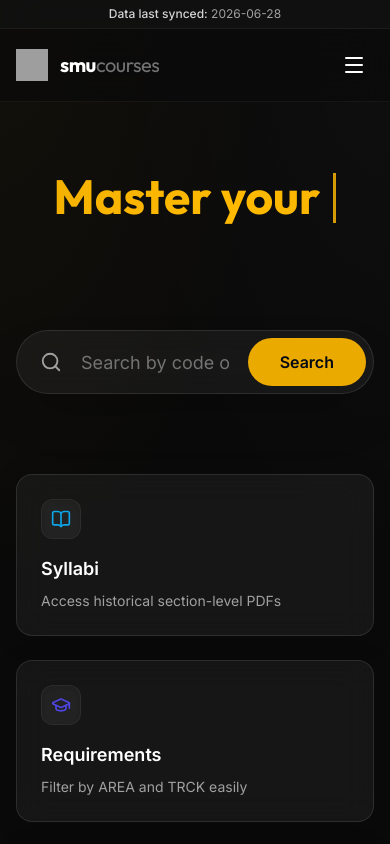
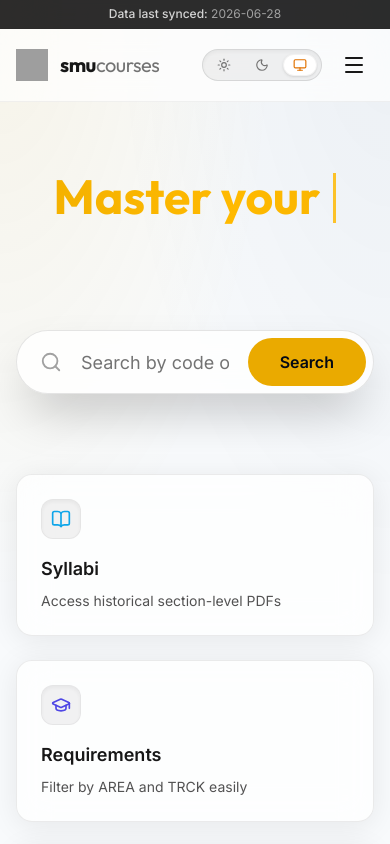
Before and after one commit to hongyime/smucourses, a Next.js app in the folder web/: page / in a window 390 px wide. Shown: the top 844 px of the page. Built offline with nearby package versions, Linux system fonts and the light colour scheme; grey boxes are pictures that could not be loaded.

Commit message:
feat: implement light, dark, and auto theme toggle with responsive UI and Tailwind v4 fix

```diff
--- a/web/src/app/courses/[id]/page.tsx
+++ b/web/src/app/courses/[id]/page.tsx
@@ -43,11 +43,11 @@ export default async function CourseDetailPage({ params }: { params: Promise<{ i
           <div className="absolute top-0 right-0 w-64 h-64 bg-indigo-500/10 rounded-full blur-3xl -translate-y-1/2 translate-x-1/4 pointer-events-none"></div>
 
           <div className="flex items-center gap-3 mb-4">
-            <span className="px-3 py-1 bg-indigo-500/20 text-indigo-300 font-semibold rounded border border-indigo-500/30">
+            <span className="px-3 py-1 bg-indigo-500/10 dark:bg-indigo-500/20 text-indigo-700 dark:text-indigo-300 font-semibold rounded border border-indigo-500/30">
               {course.code}
             </span>
             {course.credits?.units && (
-              <span className="px-3 py-1 bg-white/5 text-neutral-300 font-medium rounded border border-white/10">
+              <span className="px-3 py-1 bg-black/5 dark:bg-white/5 text-neutral-700 dark:text-neutral-300 font-medium rounded border border-black/10 dark:border-white/10">
                 {course.credits.units} CU
               </span>
             )}
--- a/web/src/app/globals.css
+++ b/web/src/app/globals.css
@@ -1,4 +1,6 @@
 @import "tailwindcss";
+
+@custom-variant dark (&:where(.dark, .dark *));
 
 @theme {
   --color-brand-primary: #EAAA00;
@@ -8,6 +10,15 @@
 }
 
 :root {
+  --color-bg-base: #f8fafc;
+  --color-bg-surface: #ffffff;
+  --color-text-main: #0f172a;
+  --color-text-muted: #475569;
+  --glass-bg: rgba(255, 255, 255, 0.75);
+  --glass-border: rgba(0, 0, 0, 0.08);
+}
+
+.dark {
   --color-bg-base: #0a0a0a;
   --color-bg-surface: #141414;
   --color-text-main: #f8fafc;
@@ -21,14 +32,21 @@
     background-color: var(--color-bg-base);
     color: var(--color-text-main);
     background-image:
-      radial-gradient(at 0% 0%, rgba(234, 170, 0, 0.04) 0px, transparent 50%),
-      radial-gradient(at 100% 0%, rgba(255, 255, 255, 0.02) 0px, transparent 50%);
+      radial-gradient(at 0% 0%, rgba(234, 170, 0, 0.08) 0px, transparent 50%),
+      radial-gradient(at 100% 0%, rgba(0, 45, 98, 0.05) 0px, transparent 50%);
     background-attachment: fixed;
     min-height: 100vh;
+    transition: background-color 0.3s ease, color 0.3s ease;
 
     scrollbar-width: none;
     -ms-overflow-style: none;
     overflow-x: hidden;
+  }
+
+  .dark body {
+    background-image:
+      radial-gradient(at 0% 0%, rgba(234, 170, 0, 0.04) 0px, transparent 50%),
+      radial-gradient(at 100% 0%, rgba(255, 255, 255, 0.02) 0px, transparent 50%);
   }
 
   body::-webkit-scrollbar {
@@ -42,7 +60,7 @@
     backdrop-filter: blur(16px);
     border: 1px solid var(--glass-border);
     border-radius: 1rem;
-    box-shadow: 0 4px 30px rgba(0, 0, 0, 0.1);
+    box-shadow: 0 4px 30px rgba(0, 0, 0, 0.08);
   }
 }
 
--- a/web/src/app/layout.tsx
+++ b/web/src/app/layout.tsx
@@ -22,9 +22,9 @@ export default function RootLayout({
   children: React.ReactNode;
 }>) {
   return (
-    <html lang="en" suppressHydrationWarning className={`${inter.variable} ${outfit.variable} dark`}>
-      <body className="antialiased selection:bg-[var(--color-brand-primary)] selection:text-white font-sans bg-[#0a0a0a] text-[#f8fafc]">
-        <ThemeProvider attribute="class" defaultTheme="dark" enableSystem={false} forcedTheme="dark">
+    <html lang="en" suppressHydrationWarning className={`${inter.variable} ${outfit.variable}`}>
+      <body className="antialiased selection:bg-[var(--color-brand-primary)] selection:text-white font-sans bg-[var(--color-bg-base)] text-[var(--color-text-main)] transition-colors duration-300">
+        <ThemeProvider attribute="class" defaultTheme="system" enableSystem={true}>
           <Navbar />
           <main>
             {children}
--- a/web/src/app/page.tsx
+++ b/web/src/app/page.tsx
@@ -84,7 +84,7 @@ export default function Home() {
             </div>
             <input
               type="text"
-              className="w-full bg-white/5 border border-white/10 text-white rounded-full h-16 pl-16 pr-36 text-lg focus:outline-none focus:ring-2 focus:ring-[var(--color-brand-primary)]/50 transition-all placeholder:text-neutral-500 backdrop-blur-md shadow-2xl"
+              className="w-full bg-white/80 dark:bg-white/5 border border-black/10 dark:border-white/10 text-neutral-900 dark:text-white rounded-full h-16 pl-16 pr-36 text-lg focus:outline-none focus:ring-2 focus:ring-[var(--color-brand-primary)]/50 transition-all placeholder:text-neutral-500 backdrop-blur-md shadow-2xl"
               placeholder="Search by code or area (e.g., ACCT101)"
               value={searchQuery}
               onChange={(e) => setSearchQuery(e.target.value)}
@@ -101,12 +101,12 @@ export default function Home() {
               { icon: Award, title: "Weightages", desc: "Know exactly what you're bidding for", color: "#f59e0b" },
               { icon: Clock, title: "Historical Data", desc: "See when courses are usually offered", color: "#10b981" }
             ].map((feature, i) => (
-              <motion.div key={i} variants={itemVariants} className="glass-panel p-6 hover:border-white/20 transition-colors">
-                <div className="w-10 h-10 rounded-xl bg-white/5 flex items-center justify-center mb-4 border border-white/5 shadow-inner" style={{ color: feature.color }}>
+              <motion.div key={i} variants={itemVariants} className="glass-panel p-6 hover:border-black/20 dark:hover:border-white/20 transition-colors">
+                <div className="w-10 h-10 rounded-xl bg-black/5 dark:bg-white/5 flex items-center justify-center mb-4 border border-black/5 dark:border-white/5 shadow-inner" style={{ color: feature.color }}>
                   <feature.icon size={20} />
                 </div>
-                <h3 className="text-lg font-semibold mb-2 text-white">{feature.title}</h3>
-                <p className="text-sm text-neutral-400">{feature.desc}</p>
+                <h3 className="text-lg font-semibold mb-2 text-neutral-900 dark:text-white">{feature.title}</h3>
+                <p className="text-sm text-neutral-600 dark:text-neutral-400">{feature.desc}</p>
               </motion.div>
             ))}
           </motion.div>
--- a/web/src/components/Navbar.tsx
+++ b/web/src/components/Navbar.tsx
@@ -6,6 +6,7 @@ import { usePathname } from "next/navigation";
 import { Menu, X } from "lucide-react";
 import { motion } from "framer-motion";
 import stats from "@/data/stats.json";
+import ThemeToggle from "@/components/ThemeToggle";
 
 export default function Navbar() {
   const pathname = usePathname();
@@ -48,7 +49,7 @@ export default function Navbar() {
     <header className={`sticky top-0 z-50 w-full flex flex-col transition-transform duration-300 ease-in-out ${show ? 'translate-y-0' : '-translate-y-full'}`}>
       {/* Sync Status Banner */}
       {isClient && (
-        <div className="w-full bg-[#111]/90 backdrop-blur-xl border-b border-white/5 py-1.5 px-4 text-center text-xs text-neutral-400">
+        <div className="w-full bg-neutral-900/90 dark:bg-[#111]/90 backdrop-blur-xl border-b border-black/5 dark:border-white/5 py-1.5 px-4 text-center text-xs text-neutral-400">
           <span className="font-medium text-neutral-300">Data last synced:</span> {stats.lastUpdated}
           {daysAgo > 10 && (
             <span className="ml-2 text-amber-500 font-medium">
@@ -58,12 +59,12 @@ export default function Navbar() {
         </div>
       )}
 
-      <nav className="py-4 border-b border-white/5 bg-[#0a0a0a]/70 backdrop-blur-xl">
+      <nav className="py-4 border-b border-black/5 dark:border-white/5 bg-white/70 dark:bg-[#0a0a0a]/70 backdrop-blur-xl transition-colors duration-300">
         <div className="container mx-auto px-4 max-w-7xl flex flex-wrap justify-between items-center gap-y-4">
           <Link href="/" className="flex items-center gap-3 hover:opacity-80 transition-opacity">
             {/* eslint-disable-next-line @next/next/no-img-element */}
             <img src="/icon.svg" alt="SMU Courses Logo" className="w-8 h-8" />
-            <span className="font-display font-bold text-xl tracking-tight text-white">
+            <span className="font-display font-bold text-xl tracking-tight text-neutral-900 dark:text-white">
               smu<span className="text-neutral-500 font-normal">courses</span>
             </span>
           </Link>
@@ -75,19 +76,23 @@ export default function Navbar() {
                 key={link.name}
                 href={link.href}
                 className={`text-sm font-medium transition-colors hover:text-[var(--color-brand-primary)] ${
-                  pathname.startsWith(link.href) ? "text-[var(--color-brand-primary)]" : "text-neutral-400"
+                  pathname.startsWith(link.href) ? "text-[var(--color-brand-primary)] font-semibold" : "text-neutral-600 dark:text-neutral-400"
                 }`}
               >
                 {link.name}
               </Link>
             ))}
+            <div className="pl-2 border-l border-black/10 dark:border-white/10">
+              <ThemeToggle />
+            </div>
           </div>
 
           {/* Mobile Nav Toggle */}
-          <div className="flex md:hidden items-center gap-4">
+          <div className="flex md:hidden items-center gap-3">
+            <ThemeToggle />
             <button
               onClick={() => setMobileMenuOpen(!mobileMenuOpen)}
-              className="p-2 text-white"
+              className="p-2 text-neutral-900 dark:text-white"
             >
               {mobileMenuOpen ? <X size={24} /> : <Menu size={24} />}
             </button>
@@ -99,7 +104,7 @@ export default function Navbar() {
           <motion.div
             initial={{ opacity: 0, y: -10 }}
             animate={{ opacity: 1, y: 0 }}
-            className="md:hidden border-t border-white/10 bg-[#0a0a0a]/95 backdrop-blur-xl px-4 py-4 space-y-4 shadow-2xl absolute w-full left-0"
+            className="md:hidden border-t border-black/10 dark:border-white/10 bg-white/95 dark:bg-[#0a0a0a]/95 backdrop-blur-xl px-4 py-4 space-y-4 shadow-2xl absolute w-full left-0"
           >
             {navLinks.map((link) => (
               <Link
@@ -107,7 +112,7 @@ export default function Navbar() {
                 href={link.href}
                 onClick={() => setMobileMenuOpen(false)}
                 className={`block text-lg font-medium transition-colors hover:text-[var(--color-brand-primary)] ${
-                  pathname.startsWith(link.href) ? "text-[var(--color-brand-primary)]" : "text-neutral-300"
+                  pathname.startsWith(link.href) ? "text-[var(--color-brand-primary)]" : "text-neutral-700 dark:text-neutral-300"
                 }`}
               >
                 {link.name}
--- /dev/null
+++ b/web/src/components/ThemeToggle.tsx
@@ -0,0 +1,59 @@
+"use client";
+
+import { useTheme } from "next-themes";
+import { useEffect, useState } from "react";
+import { Sun, Moon, Monitor } from "lucide-react";
+import { motion } from "framer-motion";
+
+export default function ThemeToggle() {
+  const { theme, setTheme } = useTheme();
+  const [mounted, setMounted] = useState(false);
+
+  useEffect(() => {
+    setMounted(true);
+  }, []);
+
+  if (!mounted) {
+    return (
+      <div className="flex items-center gap-1 p-1 rounded-full bg-black/5 dark:bg-white/5 border border-black/10 dark:border-white/10 w-[104px] h-[34px] animate-pulse" />
+    );
+  }
+
+  const options = [
+    { id: "light", label: "Light", icon: Sun },
+    { id: "dark", label: "Dark", icon: Moon },
+    { id: "system", label: "Auto", icon: Monitor },
+  ] as const;
+
+  return (
+    <div className="flex items-center gap-1 p-1 rounded-full bg-black/5 dark:bg-white/5 border border-black/10 dark:border-white/10 relative shadow-inner">
+      {options.map((opt) => {
+        const Icon = opt.icon;
+        const isActive = theme === opt.id;
+
+        return (
+          <button
+            key={opt.id}
+            onClick={() => setTheme(opt.id)}
+            title={`${opt.label} mode`}
+            className={`relative px-2.5 py-1 rounded-full flex items-center gap-1.5 text-xs font-semibold transition-colors z-10 ${
+              isActive
+                ? "text-amber-600 dark:text-amber-400 font-bold"
+                : "text-neutral-500 hover:text-neutral-900 dark:hover:text-neutral-200"
+            }`}
+          >
+            {isActive && (
+              <motion.div
+                layoutId="theme-active-pill"
+                className="absolute inset-0 bg-white dark:bg-[#1f1f1f] rounded-full shadow-sm border border-black/5 dark:border-white/10 -z-10"
+                transition={{ type: "spring", stiffness: 400, damping: 30 }}
+              />
+            )}
+            <Icon size={14} className={isActive ? "animate-spin-once" : ""} />
+            <span className="hidden sm:inline">{opt.label}</span>
+          </button>
+        );
+      })}
+    </div>
+  );
+}
```
Also changed, not shown: web/src/components/BidAnalytics.tsx (+7 -7 lines), web/src/components/CourseCard.tsx (+8 -8 lines), web/src/components/ProfessorCard.tsx (+7 -7 lines), web/src/components/SearchFilter.tsx (+19 -19 lines).
